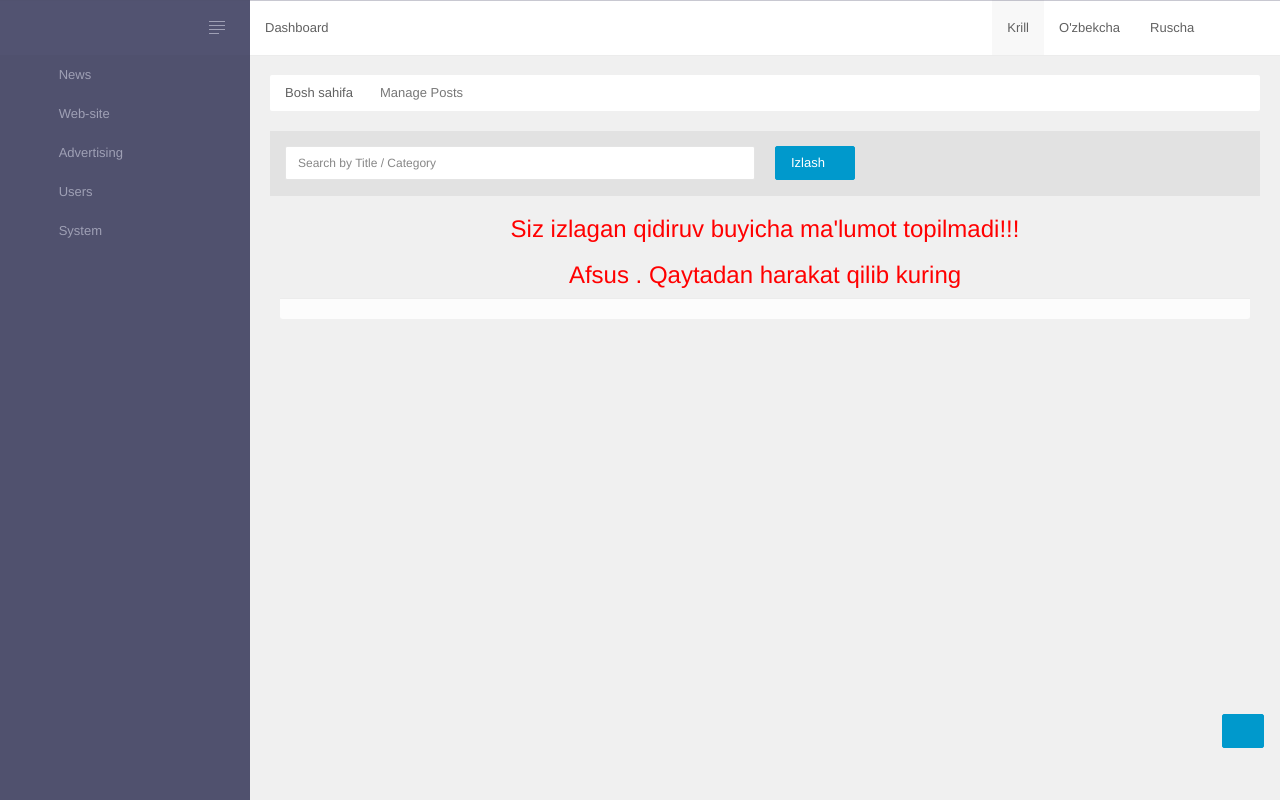
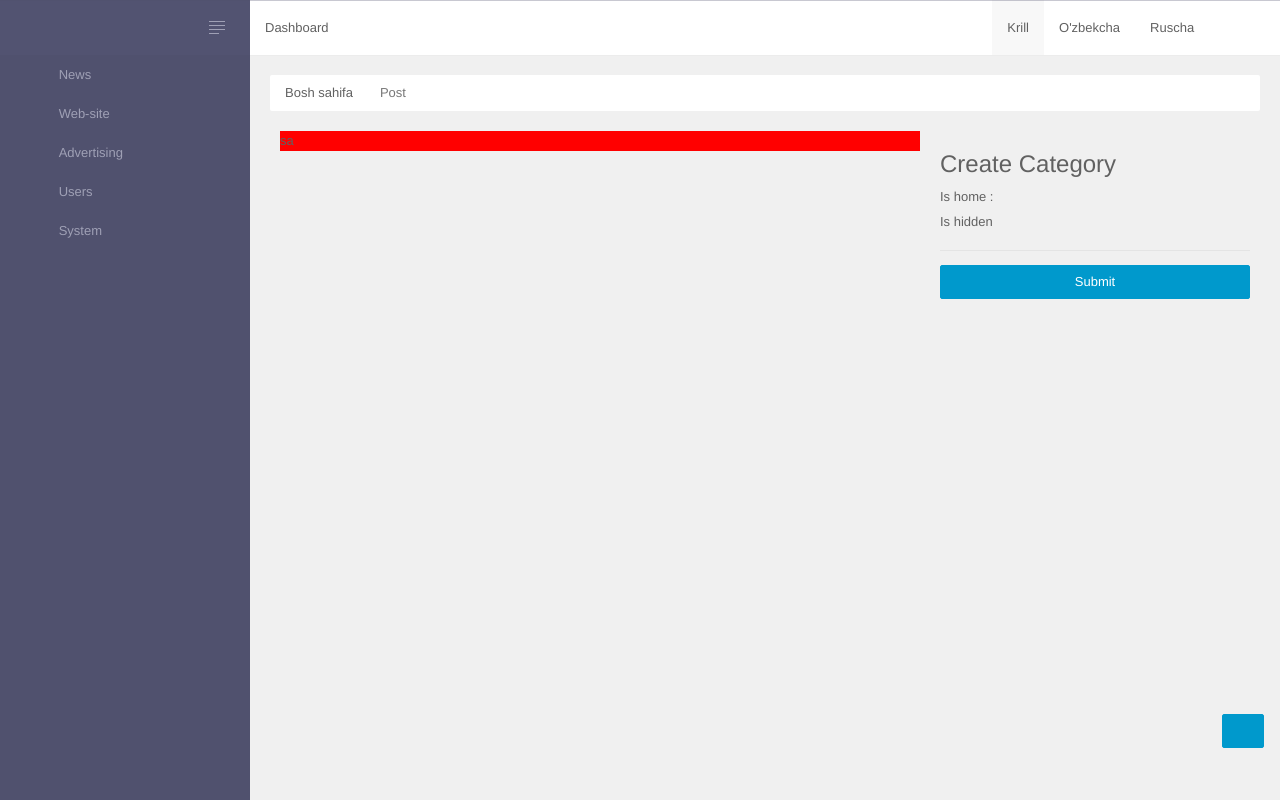
Before and after one commit to Anvar-Aslbek/news, a Django app: page /category/sort in a window 1280 px wide. Run offline with Django 4.2, Linux system fonts and the light colour scheme; parts of the project's set-up code (start-up, migrations or seed data) failed here and were passed over; some libraries are stand-ins or nearby versions; some web fonts are replaced.

Commit message:
category stylida muammo

```diff
--- a/Admin/templates/Category.html
+++ b/Admin/templates/Category.html
@@ -6,124 +6,31 @@
 {% block content %}
         <div class="main-panel">
             {% include 'inc/header.html' %}
-
             <div class="main-content">
                 <ul class="breadcrumb ">
-                    <li><a href="/">Bosh sahifa</a></li>
-                    <li class="active">Manage Posts</li>
+                    <li><a href="{% url 'home' %}">Bosh sahifa</a></li>
+                    <li class="active">Post</li>
                 </ul>
                 <div class="button-panel">
                     <a class="btn btn-fab btn-raised btn-primary" href="#" title="Create news Post"><i class="fa fa-plus"></i></a>
                 </div>
                 <div id="post-grid" data-pjax-container="">
                     <div class="panel panel-default data-grid">
-                        <div class="panel-heading">
-                            <div class="row" id="data-grid-filters">
-                                <form id="w0" action="{% url 'sort_category' %}" method="post">
-                                    {% csrf_token %}
-                                    <div class="col col-md-6">
-                                        <div class="form-group field-post-search">
-                                            <input type="text" id="post-search" class="form-control" name="query" placeholder="Search by Title / Category">
-                                            <div class="help-block"></div>
-                                        </div>
-                                    </div>
-                                    <div class="col col-md-6">
-                                        <button class="btn btn-primary" type="submit">Izlash <i class="fa fa-search"></i></button>
-                                    </div>
-                                </form>
-                            </div>
-                        </div>
-                        <div>
-                            {% if a %}
+                        <div id="data-grid" class="table-responsive">
                             <div class="col col-md-8">
-                                <div id="data-grid" class="table-responsive scroll">
-                                    {% if news %}
-                                    <table class="table table-striped table-hover">
-                                        <thead>
-                                            <tr>
-                                                <th>Id</th>
-                                                <th><a href="/post/index?sort=title" data-sort="title">Title</a></th>
-                                                <th><a href="/post/index?sort=views" data-sort="views">Description</a></th>
-                                                <th><a href="/post/index?sort=views" data-sort="views">Post count</a></th>
-                                                <th><a class="desc" href="/post/index?sort=published_on" data-sort="published_on">Created On</a></th>
-                                            </tr>
-                                        </thead>
-                                        <tbody>
-                                            {% for i in news %}
-                                            <tr class="  " data-key="620ddae1f2750876ef694475">
-                                                <td><a href="/post/schedule?p=620ddae1f2750876ef694475" data-pjax="0">{{i.id}}</a></td>
-                                                <td><a href="#" data-pjax="0">{{i.parent}}</a></td>
-                                                <td>{{i.description}}</td>
-                                                <th><a href="" data-sort="views">{{i.post_set.count}}</a></th>
-                                                <td>{{i.creted_at|date}}</td>
-                                            </tr>
-                                            {% endfor %}
+                                {% for genre,structure in news|tree_info %}
+                                    {% if structure.new_level %}<ul><li>{% else %}</li><li>{% endif %}
+                                        {{ genre.name }}
+                                    {% for level in structure.closed_levels %}</li></ul>{% endfor %}
+                                {% endfor %}
+                                <div style="background-color: red;">sa</div>
 
-                                            {% for genre,structure in news|tree_info %}
-                                                {% if structure.new_level %}<ul><li>{% else %}</li><li>{% endif %}
-                                                    {{ genre.name }}
-                                                {% for level in structure.closed_levels %}</li></ul>{% endfor %}
-                                            {% endfor %}
-
-                                        </tbody>
-                                    </table>
-                                    {% else %}
-                                    <div style="color:red;text-align: center;">
-                                        <h3>Siz izlagan qidiruv buyicha ma'lumot topilmadi!!!</h3>
-                                        <h3>Afsus . Qaytadan harakat qilib kuring</h3>
-                                    </div>
-                                    {% endif %}
-                                    <div class='panel-footer'>
-                                        {% include 'inc/pagination.html' %}
-                                        <div class='clearfix'></div>
-                                    </div>
-                                </div>
                             </div>
                             <div class="col col-md-4">
                                 <!-- createcategory.html -->
                                 {% include 'inc/createcategory.html' %}
                             </div>
-                            {% else %}
-                            <div class="col col-md-12">
-                                <div id="data-grid" class="table-responsive scroll">
-                                    {% if news %}
-                                    <table class="table table-striped table-hover">
-                                        <thead>
-                                            <tr>
-                                                <th><a href="/post/index?sort=type" data-sort="type">Type</a></th>
-                                                <th><a href="/post/index?sort=title" data-sort="title">Title</a></th>
-                                                <th><a href="/post/index?sort=views" data-sort="views">Description</a></th>
-                                                <th><a href="/post/index?sort=views" data-sort="views">Post count</a></th>
-                                                <th><a class="desc" href="/post/index?sort=published_on" data-sort="published_on">Created On</a></th>
-                                                <th>Id</th>
-                                            </tr>
-                                        </thead>
-                                        <tbody>
-                                            {% for i in news %}
-                                            <tr class="  " data-key="620ddae1f2750876ef694475">
-                                                <td><a href="#" data-pjax="0" target="_blank"><i class="fa fa-external-link"></i></a></td>
-                                                <td><a href="#" data-pjax="0">{{i.name}}</a></td>
-                                                <td>{{i.description}}</td>
-                                                <th><a href="" data-sort="views">{{i.post_set.count}}</a></th>
-                                                <td>{{i.creted_at|date}}</td>
-                                                <td><a href="/post/schedule?p=620ddae1f2750876ef694475" data-pjax="0">{{i.id}}</a></td>
-                                            </tr>
-                                            {% endfor %}
-                                        </tbody>
-                                    </table>
-                                    {% else %}
-                                    <div style="color:red;text-align: center;">
-                                        <h3>Siz izlagan qidiruv buyicha ma'lumot topilmadi!!!</h3>
-                                        <h3>Afsus . Qaytadan harakat qilib kuring</h3>
-                                    </div>
-                                    {% endif %}
-                                    <div class='panel-footer'>
-                                        {% include 'inc/pagination.html' %}
-                                        <div class='clearfix'></div>
-                                    </div>
-                                </div>
-                            </div>
-                            {% endif %}
+
                         </div>
                     </div>
                 </div>
@@ -138,3 +45,42 @@
         }
     </script>
 {% endblock %}
+
+{% comment %}
+{% block content %}
+        <div class="main-panel">
+            {% include 'inc/header.html' %}
+
+            <div class="main-content">
+                <ul class="breadcrumb ">
+                    <li><a href="/">Bosh sahifa</a></li>
+                    <li class="active">Manage Posts</li>
+                </ul>
+                <div id="post-grid" data-pjax-container="">
+                    <div class="col col-md-8">
+                        <div id="data-grid" class="scroll">
+                            {% for genre,structure in news|tree_info %}
+                                {% if structure.new_level %}<ul><li>{% else %}</li><li>{% endif %}
+                                    {{ genre.name }}
+                                {% for level in structure.closed_levels %}</li></ul>{% endfor %}
+                            {% endfor %}
+                            <div style="background-color: red;">sa</div>
+                        </div>
+                    </div>
+                    <div class="col col-md-4">
+                        <!-- createcategory.html -->
+                        {% include 'inc/createcategory.html' %}
+                    </div>
+                </div>
+            </div>
+        </div>
+    <script>
+        function changeAttribute(id, att) {
+            var data = {};
+            data.id = id;
+            data.attribute = att;
+            $.get('/post/change', data)
+        }
+    </script>
+{% endblock %}
+{% endcomment %}
--- a/Admin/views.py
+++ b/Admin/views.py
@@ -11,27 +11,6 @@
     news = Post.objects.all()
     category = Category.objects.all()
     return render(request,'index.html',{'news':news,'categories':category})
-
-# def search(request):
-#     results = None
-#     category = Category.objects.all()
-#     try:
-#         query = request.POST['query']
-#         results = Post.objects.filter(name__icontains=query) |\
-#             Post.objects.filter(category__name=query)
-
-#         return render(
-#             request,
-#             'index.html',
-#             {'news': results,'categories':category}
-#         )
-#     except KeyError:
-#         "KeyError"
-#         return render(
-#             request,
-#             'index.html',
-#             {'news': results,'categories':category}
-#         )
 
 def search(request):
     results = None
@@ -61,10 +40,10 @@
 
 def categories(request):
     category = Category.objects.all()
-    a = 'salom'
     paginator = Paginator(category, 20)
     page_number = request.GET.get('page')
     page_obj = paginator.get_page(page_number)
+    #create category
     if request.method == "POST":
         form = CreateCategoryForm(request.POST)
         if form.is_valid():
@@ -72,7 +51,7 @@
             redirect('categories')
     else :
         form = CreateCategoryForm()
-    return render(request, 'Category.html',{'news':category,'form':form,'a':a})
+    return render(request, 'category.html',{'news':category,'form':form})
 
 def sort(request):
     results = None
@@ -83,14 +62,14 @@
 
         return render(
             request,
-            'Category.html',
+            'category.html',
             {'news': results,'categories':category}
         )
     except KeyError:
         "KeyError"
         return render(
             request,
-            'Category.html',
+            'category.html',
             {'cateory': results,'categories':category}
         )
 
--- a/templates/base.html
+++ b/templates/base.html
@@ -29,6 +29,7 @@
             white-space: nowrap;
         }
     </style>
+
 </head>
 <body class="sidebar-skin-dark">
     <!-- quick launch panel -->
@@ -85,6 +86,7 @@
         {% include 'include/sidebar.html' %}
 
         <!-- /sidebar panel -->
+
     {% block content %}
 
     {% endblock %}
```
Also changed, not shown: Admin/templates/index.html (+0 -8 lines).
